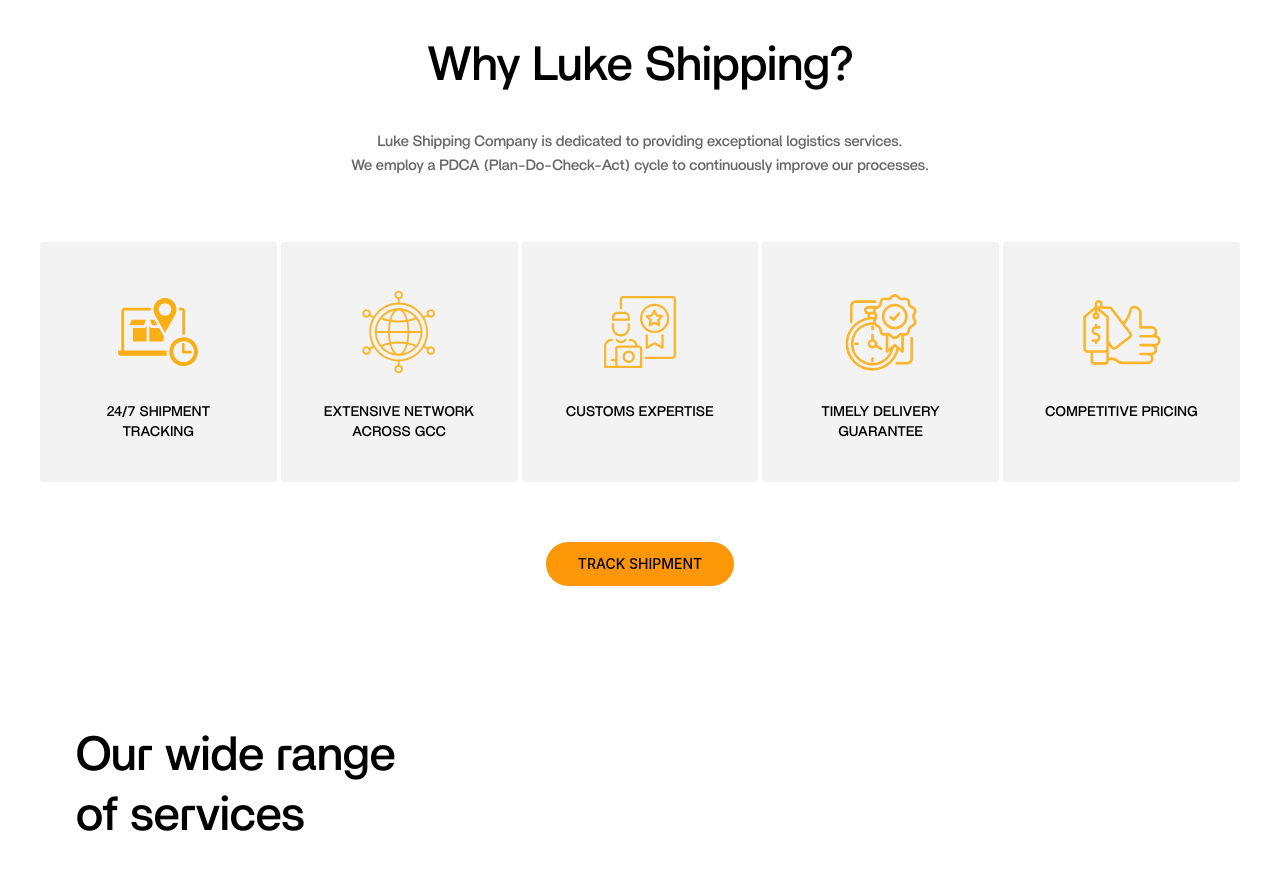
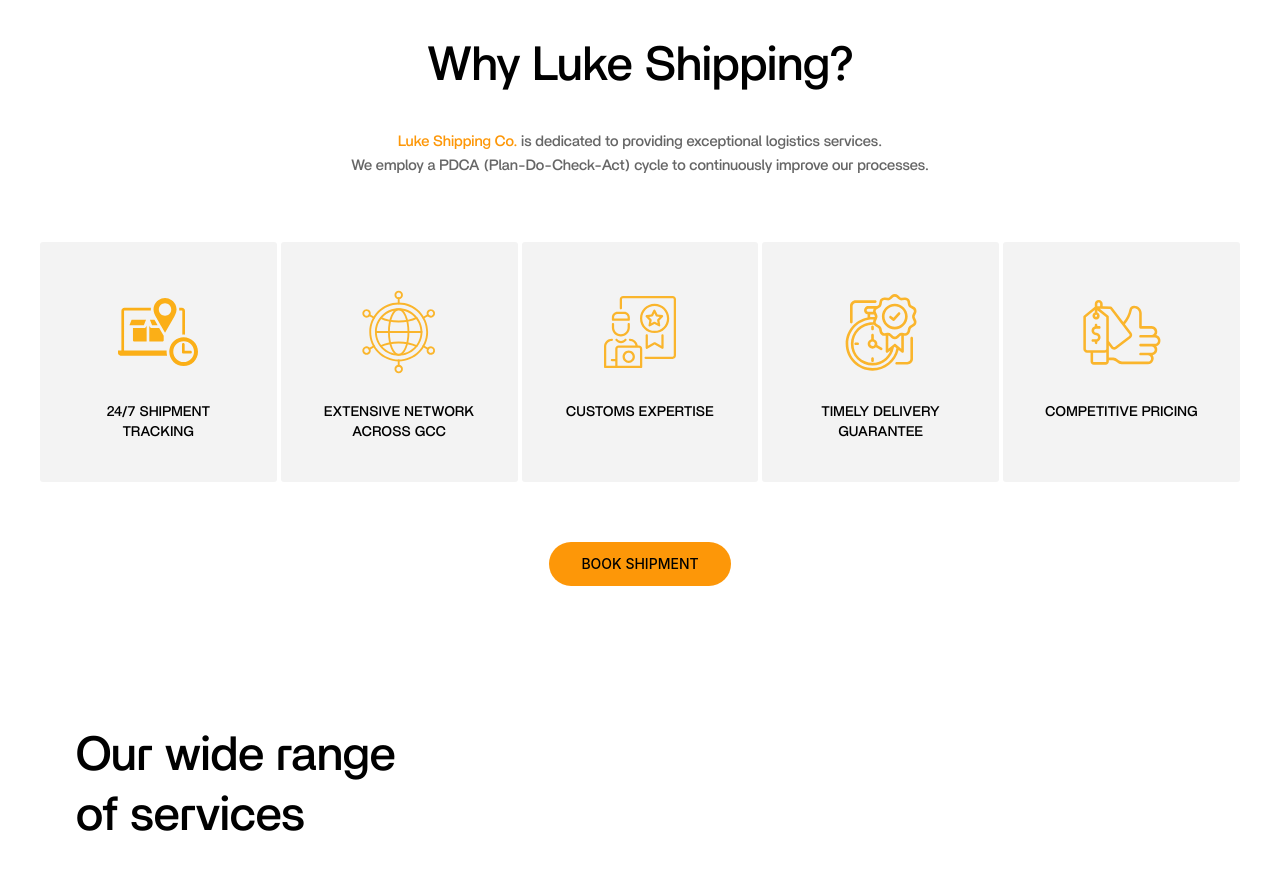
Before and after one commit to huss4in-git/Luke-Shipping, a React (Vite) app: page / in a window 1280 px wide. Shown: the part 1480-2350 px from the top of the page. Built offline with nearby package versions, Linux system fonts and the light colour scheme.

Commit message:
fifth commit

```diff
--- a/src/Components/Based.jsx
+++ b/src/Components/Based.jsx
@@ -33,7 +33,7 @@
                     </h2>
 
                     <p className="text-black/60 max-w-3xl mx-auto text-[15px] leading-relaxed">
-                        Luke Shipping Company is dedicated to providing exceptional logistics services. <br />
+                        <span style={{ color: '#FD9708' }}>Luke Shipping Co.</span> is dedicated to providing exceptional logistics services. <br />
                         We employ a PDCA (Plan-Do-Check-Act) cycle to continuously improve our processes.
                     </p>
                 </div>
@@ -69,8 +69,11 @@
                         onMouseEnter={() => setIsHovering(true)}
                         onMouseLeave={() => setIsHovering(false)}
                     >
-                    <button className="bg-[#FD9708] text-black px-8 py-3 rounded-full cursor-pointer text-sm font-medium hover:bg-black hover:text-white transition">
-                        TRACK SHIPMENT
+                        <button
+                            onClick={() => window.open("https://wa.me/918330061967", "_blank")}
+                            className="bg-[#FD9708] text-black px-8 py-3 rounded-full cursor-pointer text-sm font-medium hover:bg-black hover:text-white transition"
+                        >
+                            BOOK SHIPMENT
                         </button>
                     </a>
                 </div>
```
Also changed, not shown: src/Components/Services.jsx (indentation only). Lines whose indentation alone changed are shown as unchanged.
